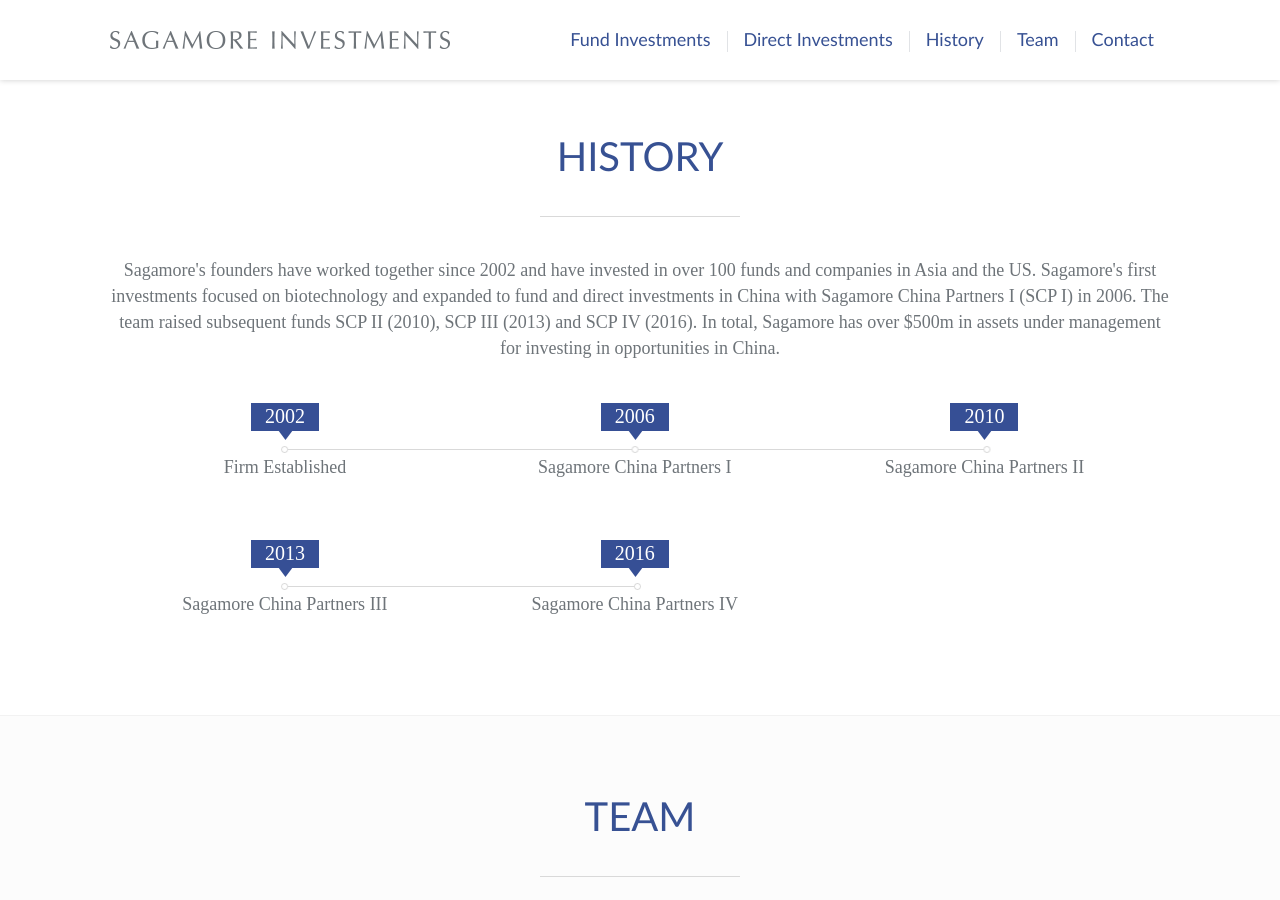
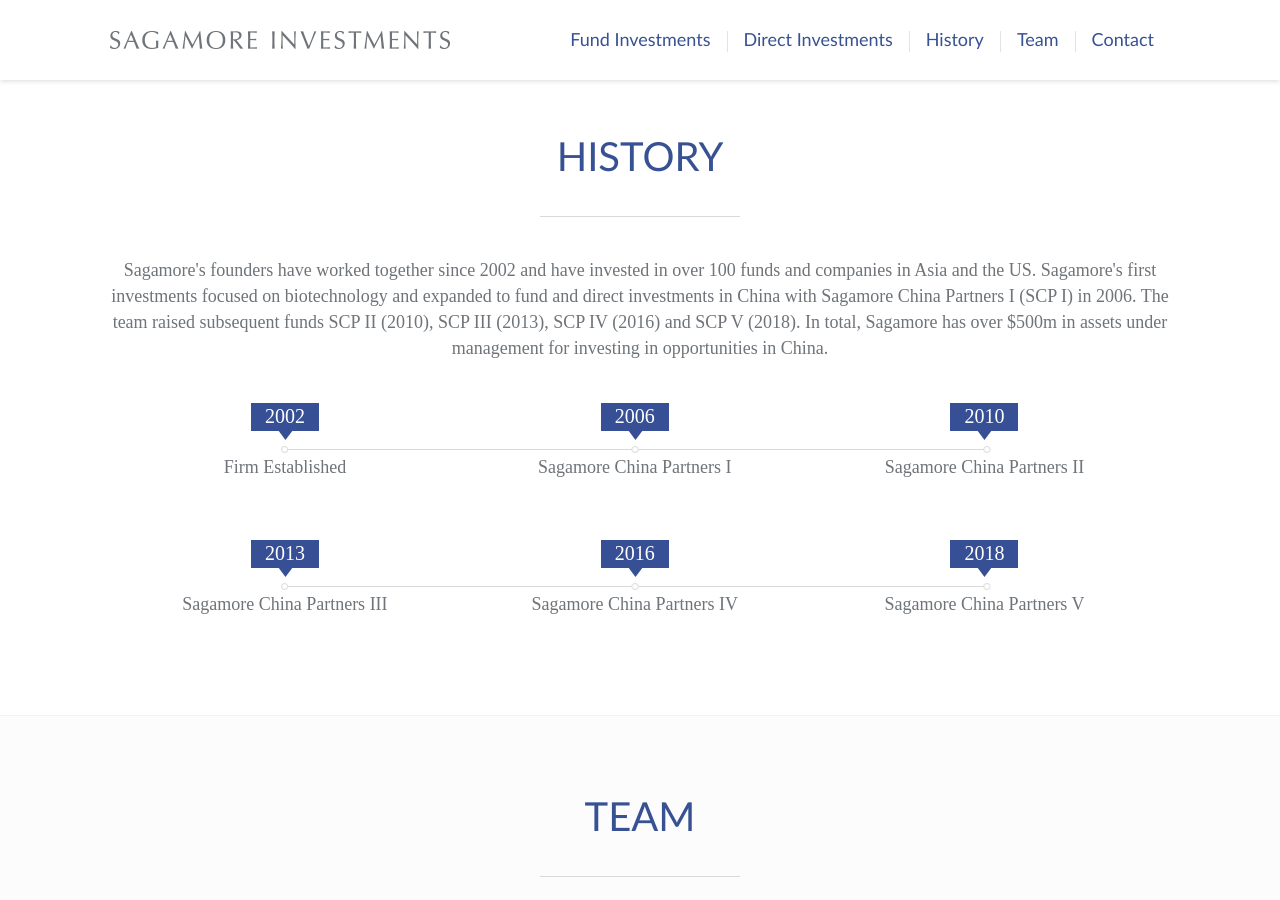
Before and after one commit to sagamore/sagamore.github.io, a Jekyll site: the page built from index.html, in a window 1280 px wide and 900 px high, scrolled down 2747 px. Built offline with Jekyll 4.4.1, drawn with Linux system fonts in a browser that asks for light colours.

Commit message:
Update Index

```diff
--- a/index.html
+++ b/index.html
@@ -13,6 +13,8 @@
     content: Sagamore China Partners III
   - date: 2016
     content: Sagamore China Partners IV
+  - date: 2018
+    content: Sagamore China Partners V
 ---
 
 
@@ -158,8 +160,7 @@
             <p>Sagamore's founders have worked together since 2002 and have invested in over 100 funds and companies in
                 Asia and the US. Sagamore's first investments focused on biotechnology and expanded to fund and direct
                 investments in China with Sagamore China Partners I (SCP I) in 2006. The team raised subsequent funds SCP
-                II (2010), SCP III (2013) and SCP IV (2016). In total, Sagamore has over $500m in assets under management for
-                investing in opportunities in China.</p>
+                II (2010), SCP III (2013), SCP IV (2016) and SCP V (2018). In total, Sagamore has over $500m in assets under management for investing in opportunities in China.</p>
         </div>
     </header>
     <div class="revel_section_content">
```
